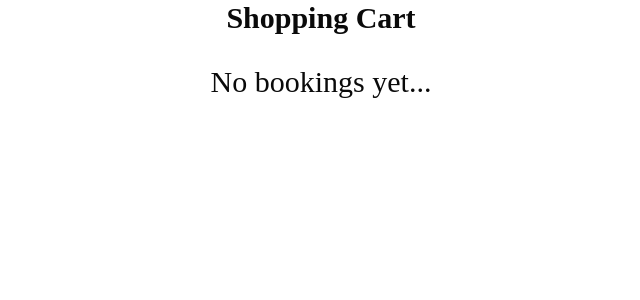
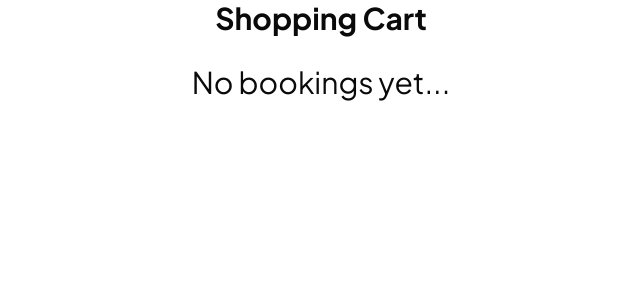
Before and after one commit to Saheel-Mahzz/Ecommerce-Dashboard, a Next.js app: page /shopping-cart in a window 1280 px wide. Shown: the top 300 px of the page, without its empty margins (319-959 px from the left). Built offline with nearby package versions, Linux system fonts and the light colour scheme.

Commit message:
fix: added a getPageoffset utils

```diff
--- a/app/layout.tsx
+++ b/app/layout.tsx
@@ -1,16 +1,12 @@
 import type { Metadata } from "next";
-import { Geist, Geist_Mono } from "next/font/google";
+import { Plus_Jakarta_Sans } from "next/font/google";
 import "./globals.css";
 import { Toaster } from "@/components/ui/sonner";
 
-const geistSans = Geist({
-  variable: "--font-geist-sans",
+const fontSans = Plus_Jakarta_Sans({
   subsets: ["latin"],
-});
-
-const geistMono = Geist_Mono({
-  variable: "--font-geist-mono",
-  subsets: ["latin"],
+  weight: ["400", "500", "600", "700"],
+  variable: "--font-sans",
 });
 
 export const metadata: Metadata = {
@@ -18,13 +14,16 @@ export const metadata: Metadata = {
   description: "Generated by create next app",
 };
 
-export default function RootLayout({ children }: LayoutProps<"/">) {
+export default function RootLayout({
+  children,
+}: {
+  children: React.ReactNode;
+}) {
   return (
-    <html
-      lang="en"
-      className={`${geistSans.variable} ${geistMono.variable} h-full antialiased`}
-    >
-      <body className="min-h-full flex flex-col">
+    <html lang="en" className={`${fontSans.variable} h-full antialiased`}>
+      <body
+        className={`${fontSans.className} min-h-full flex flex-col font-sans`}
+      >
         {children}
         <Toaster richColors position="top-center" duration={4000} />
       </body>
--- /dev/null
+++ b/components/list/utils/getPageOffset.ts
@@ -0,0 +1,7 @@
+export function getPageOffset(
+  search: { [key: string]: string | undefined },
+  pageSize = 20,
+) {
+  const page = Number(search?.page) || 1;
+  return (page - 1) * pageSize;
+}
--- a/modules/products/components/products-view.tsx
+++ b/modules/products/components/products-view.tsx
@@ -10,6 +10,7 @@ import { LayoutGrid, List as ListIcon } from "lucide-react";
 import Link from "next/link";
 import { EyeIcon } from "lucide-react";
 import { PaginationCount } from "@/components/pagination";
+import { getPageOffset } from "@/components/list/utils/getPageOffset";
 
 const columns: IColumn<Product>[] = [
   {
@@ -41,9 +42,11 @@ const columns: IColumn<Product>[] = [
 export function ProductsView({
   products,
   count,
+  search,
 }: {
   products: Product[];
   count: number;
+  search: { [key: string]: string | undefined };
 }) {
   const [viewMode, setViewMode] = useState<"list" | "grid">("list");
 
@@ -62,7 +65,6 @@ export function ProductsView({
           variant={viewMode === "grid" ? "default" : "outline"}
           size="icon"
           onClick={() => setViewMode("grid")}
-
           aria-label="Grid view"
         >
           <LayoutGrid className="h-4 w-4" />
@@ -70,7 +72,11 @@ export function ProductsView({
       </div>
 
       {viewMode === "list" ? (
-        <List rows={products} columns={columns} />
+        <List
+          rows={products}
+          columns={columns}
+          startIndex={getPageOffset(search)}
+        />
       ) : (
         <ProductGrid products={products} />
       )}
--- a/modules/products/index.tsx
+++ b/modules/products/index.tsx
@@ -15,7 +15,7 @@ export default async function Products({
   return (
     <div className="max-w-5xl mx-auto w-full my-7">
       <h2 className="text-3xl font-semibold text-center mb-6">Products</h2>
-      <ProductsView products={allProducts} count={count} />
+      <ProductsView products={allProducts} count={count} search={search} />
     </div>
   );
 }
--- a/modules/shoppingCart/components/cartTable.tsx
+++ b/modules/shoppingCart/components/cartTable.tsx
@@ -44,23 +44,25 @@ export default function CartTable() {
       accessorKey: "",
       cell: (row) => (
         <div className="flex items-center border rounded-md w-max px-2 py-1 gap-3">
-          <button
-            className="text-gray-500 hover:text-black"
+          <Button
+            className="text-gray-500 hover:text-black cursor-pointer"
+            variant="outline"
             onClick={() => updateProduct?.(row?._id, (row?.quantity || 1) - 1)}
           >
             <Minus className="h-3 w-3" />
-          </button>
+          </Button>
 
           <span className="text-xs font-semibold">
             {String(row?.quantity || 1).padStart(2, "0")}
           </span>
 
-          <button
-            className="text-gray-500 hover:text-black"
+          <Button
+            className="text-gray-500 hover:text-black cursor-pointer"
+            variant="outline"
             onClick={() => updateProduct?.(row?._id, (row?.quantity || 1) + 1)}
           >
             <Plus className="h-3 w-3" />
-          </button>
+          </Button>
         </div>
       ),
     },
```
